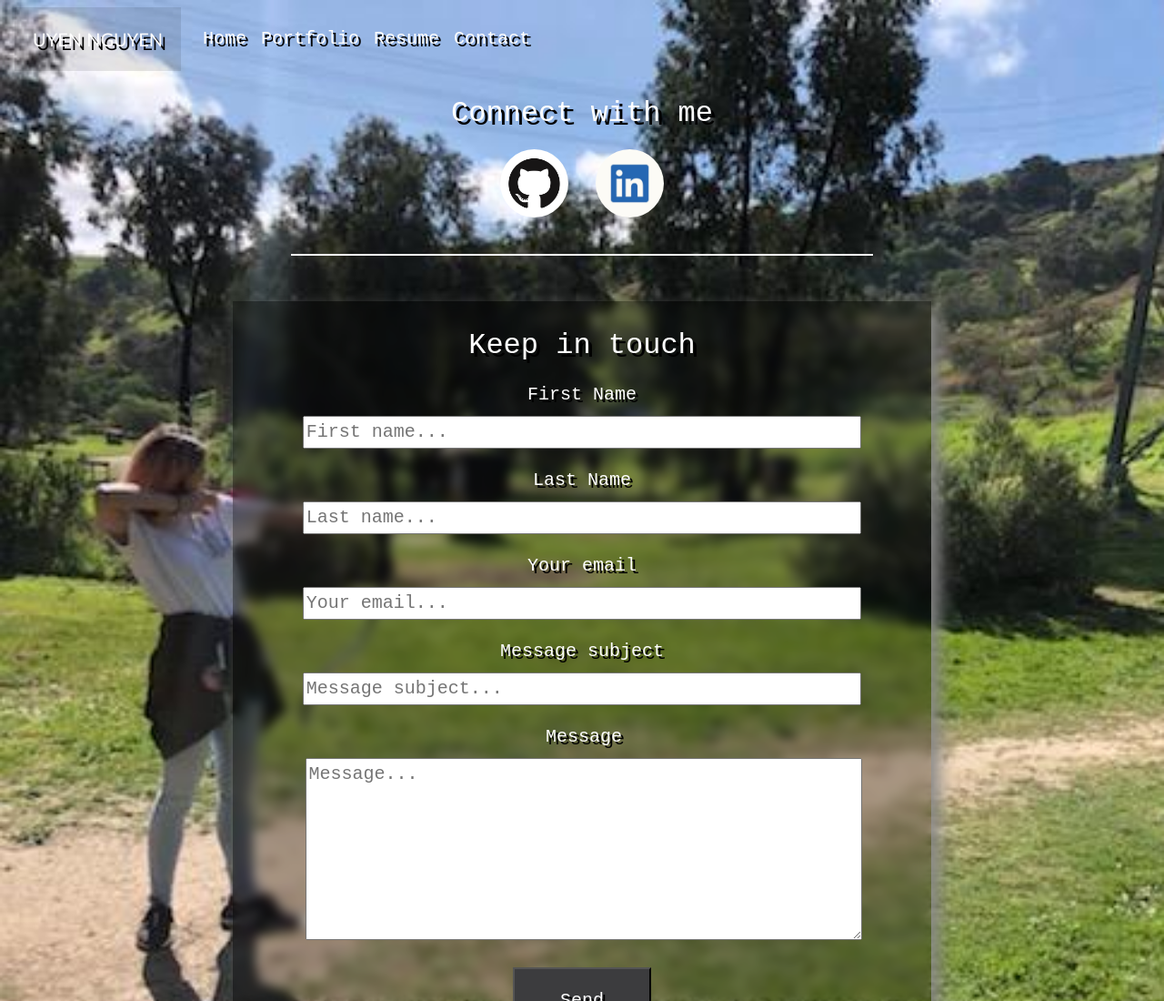
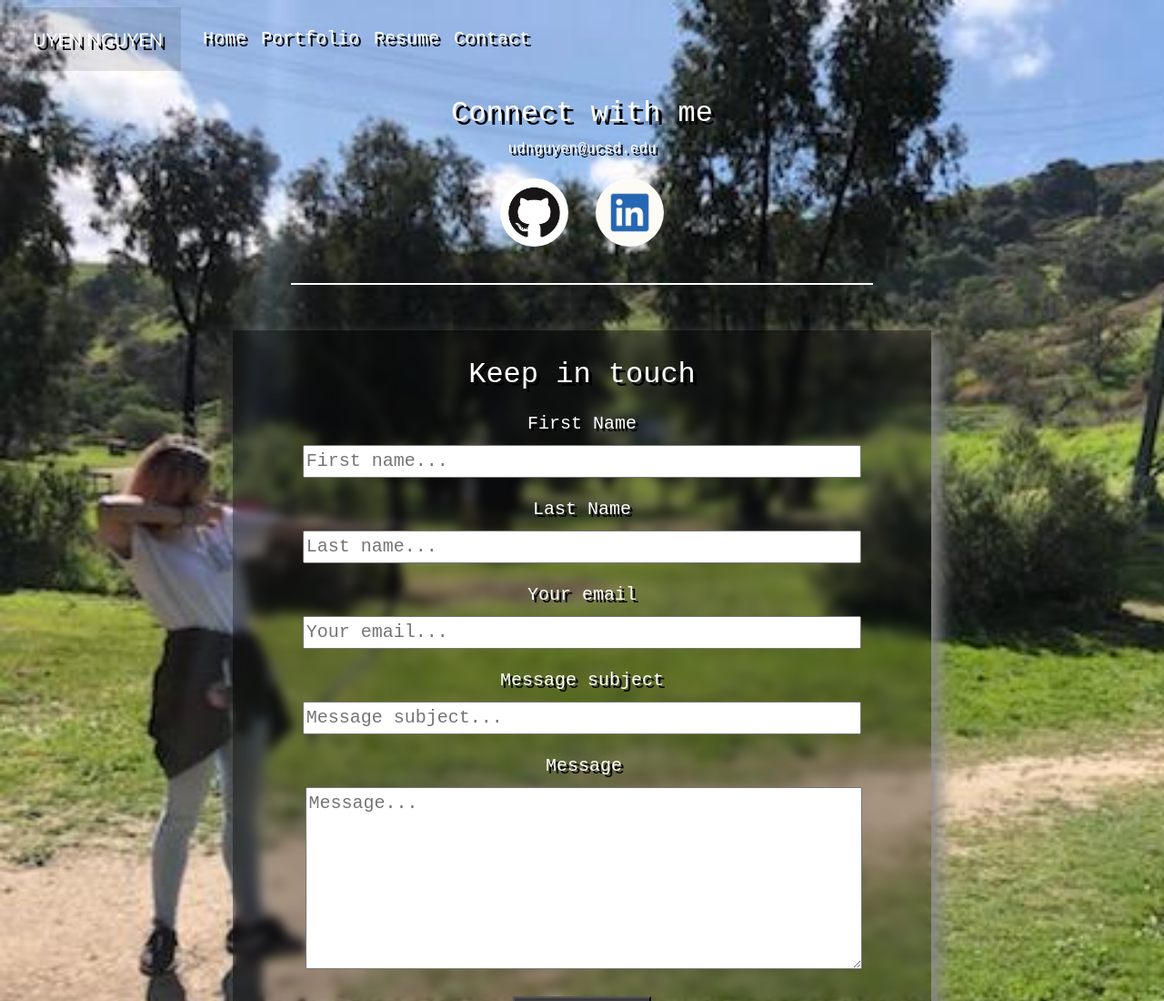
Before and after one commit to uyennguyen30696/hw2-responsive-porfolio, a plain HTML site: page contact.html in a window 1280 px wide. Shown: the top 1100 px of the page at 91% size. Drawn offline with nearby package versions, Linux system fonts and the light colour scheme.

Commit message:
add email in contact page

```diff
--- a/contact.html
+++ b/contact.html
@@ -40,6 +40,7 @@
 
   <section class="connect-with-me-wrapper">
     <h2>Connect with me</h2>
+    <p>udnguyen@ucsd.edu</p>
     <div class="connect-with-me row">
       <div class="icon col-6">
         <a href="https://github.com/uyennguyen30696" target="_blank"><img id="github"
@@ -96,12 +97,11 @@
         </div>
 
         <div>
-          <!-- <input type="button" id="submit" value="Submit"> -->
           <button id="submit" value="submit">Send</button>
         </div>
+      </form>
     </div>
 
-    </form>
   </section>
 
   <footer>
```
Also changed, not shown: 2 other files.
